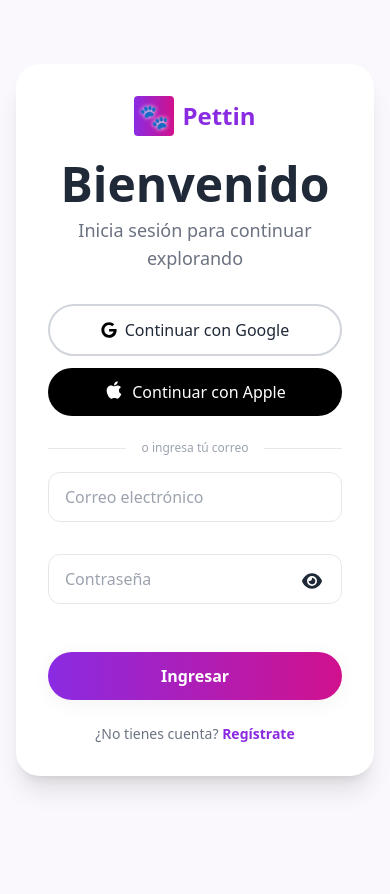
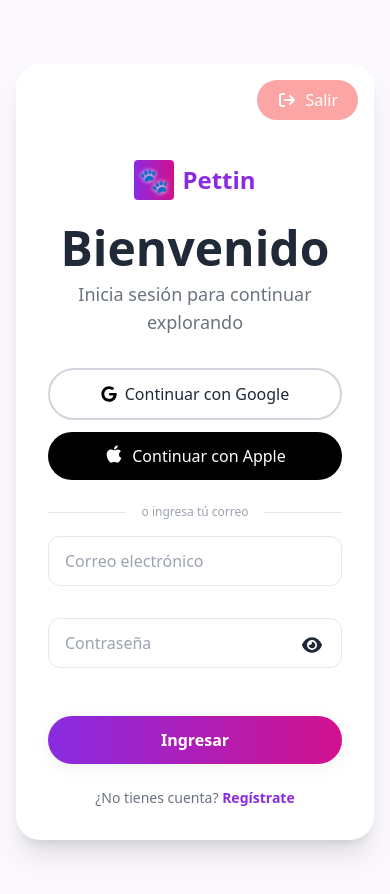
Before and after one commit to LeandroPazKarol/FrotendPetin, a React (Vite) app: page /login in a window 390 px wide. Shown: the top 894 px of the page. Before the commit the page ends 844 px from the top, so only its background shows below. Built offline with nearby package versions, Linux system fonts and the light colour scheme; no server answers.

Commit message:
feat: Implementación de boton de regreso al Landing Page

```diff
--- a/src/pages/Dashboard.jsx
+++ b/src/pages/Dashboard.jsx
@@ -201,7 +201,7 @@ const Dashboard = () => {
             <div className="flex justify-between items-center mb-3">
               <h2 className="text-2xl font-bold text-yellow-500">Menu</h2>
               <button className="lg:hidden text-2xl text-white" onClick={() => setIsOpen((current) => !current)}>
-                {isOpen ? "x" : "menu"}
+                {isOpen ? "x" : "☰"}
               </button>
             </div>
             <nav className={`${isOpen ? "flex" : "hidden"} lg:flex flex-col gap-3`}>
@@ -210,7 +210,7 @@ const Dashboard = () => {
               <a href="#pets" onClick={(event) => handleScroll(event, "pets")} className="text-white hover:text-purple-700 hover:bg-purple-50 px-4 py-2.5 rounded-2xl font-medium transition-all">Mascotas</a>
               <a href="#matches" onClick={(event) => handleScroll(event, "matches")} className="text-white hover:text-purple-700 hover:bg-purple-50 px-4 py-2.5 rounded-2xl font-medium transition-all">Matches</a>
               <a href="#gallery" onClick={(event) => handleScroll(event, "gallery")} className="text-white hover:text-purple-700 hover:bg-purple-50 px-4 py-2.5 rounded-2xl font-medium transition-all">Galeria</a>
-              <button onClick={handleLogout} className="text-left text-red-100 hover:text-red-700 hover:bg-red-50 px-4 py-2.5 rounded-2xl font-bold transition-all">
+              <button onClick={handleLogout} className="text-left text-white hover:bg-red-400 px-4 py-2.5 rounded-2xl font-bold transition-all">
                 Cerrar Sesion
               </button>
             </nav>
@@ -223,7 +223,7 @@ const Dashboard = () => {
               </div>
             )}
 
-            <section id="stats" className="grid grid-cols-2 xl:grid-cols-4 gap-6">
+            <section id="stats" className="grid grid-cols-2 xl:grid-cols-4 gap-2">
               {[
                 ["Mascotas registradas", stats.pets, faPaw, "text-purple-600", "bg-purple-100"],
                 ["Usuarios activos", stats.users, faUsers, "text-pink-600", "bg-pink-100"],
@@ -330,7 +330,7 @@ const Dashboard = () => {
               )}
 
               {editingUser && (
-                <form onSubmit={handleUpdateUser} className="mt-6 grid grid-cols-1 md:grid-cols-4 gap-3 bg-slate-50 rounded-2xl p-5">
+                <form onSubmit={handleUpdateUser} className="mt-6 grid grid-cols-1 md:grid-cols-2 xl:grid-cols-4 gap-3 bg-slate-50 rounded-2xl p-5">
                   <input value={editingUser.name} onChange={(event) => setEditingUser((current) => ({ ...current, name: event.target.value }))} className="px-4 py-2 border border-gray-200 rounded-xl" placeholder="Nombre" />
                   <input type="email" value={editingUser.email} onChange={(event) => setEditingUser((current) => ({ ...current, email: event.target.value }))} className="px-4 py-2 border border-gray-200 rounded-xl" placeholder="Correo" />
                   <select value={editingUser.role} onChange={(event) => setEditingUser((current) => ({ ...current, role: event.target.value }))} className="px-4 py-2 border border-gray-200 rounded-xl">
--- a/src/pages/Landing.jsx
+++ b/src/pages/Landing.jsx
@@ -81,7 +81,7 @@ const Landing = () => {
     <div className="min-h-screen overflow-x-hidden bg-[linear-gradient(180deg,#ffffff_0%,#fbf8ff_28%,#efe4ff_54%,#c08cff_78%,#8A2BE2_100%)] text-gray-900">
       <header className="mx-auto flex w-full max-w-7xl items-center justify-between px-4 py-5 sm:px-6 lg:px-8">
         <Link to="/" className="flex min-w-0 items-center gap-3 rounded-2xl focus:outline-none focus-visible:ring-2 focus-visible:ring-brand-purple focus-visible:ring-offset-2">
-          <span className="flex h-11 w-11 shrink-0 items-center justify-center rounded-full bg-gradient-brand text-2xl text-white shadow-soft">
+          <span className="flex h-11 w-11 shrink-0 items-center justify-center rounded-full bg-gradient-brand text-2xl text-white shadow-soft [text-shadow:0_0_4px_#fff]">
             🐾
           </span>
           <span className="min-w-0">
--- a/src/pages/Login.jsx
+++ b/src/pages/Login.jsx
@@ -2,6 +2,7 @@ import { useState } from 'react';
 import { Link } from 'react-router-dom';
 import axios from 'axios';
 import { FontAwesomeIcon } from "@fortawesome/react-fontawesome";
+import { faArrowRightFromBracket } from "@fortawesome/free-solid-svg-icons";
 import { faApple } from "@fortawesome/free-brands-svg-icons";
 import { faGoogle } from "@fortawesome/free-brands-svg-icons";
 import { faEye, faEyeSlash } from "@fortawesome/free-solid-svg-icons"
@@ -95,6 +96,17 @@ const Login = () => {
 
 
       <div className="w-full md:w-1/2 p-8 md:p-12 flex flex-col justify-center">
+        <div className="relative w-full h-16">
+          <Link to="/landing" className="absolute -right-4 -top-4 flex items-center text-white hover:font-bold bg-red-300 hover:bg-red-500 rounded-full">
+            <a className="p-2 flex items-center gap-2 px-5">
+              <FontAwesomeIcon
+                icon={faArrowRightFromBracket}
+                className="cursor-pointer hover:opacity-90"
+              />
+              <p>Salir</p>
+            </a>
+          </Link>
+        </div>
         <div className="flex justify-center md:justify-start items-center gap-2 mb-6">
           <div className="w-10 h-10 rounded bg-gradient-brand flex items-center justify-center text-white font-bold">
             <span className="[text-shadow:0_0_4px_#fff] text-2xl">🐾</span>
--- a/src/pages/Registro.jsx
+++ b/src/pages/Registro.jsx
@@ -1,6 +1,7 @@
 import { useState } from 'react';
 import { Link } from 'react-router-dom';
 import { FontAwesomeIcon } from "@fortawesome/react-fontawesome";
+import { faArrowRightFromBracket } from "@fortawesome/free-solid-svg-icons";
 import { faApple } from "@fortawesome/free-brands-svg-icons";
 import { faGoogle } from "@fortawesome/free-brands-svg-icons";
 import { faEye, faEyeSlash } from "@fortawesome/free-solid-svg-icons"
@@ -92,6 +93,19 @@ const Registro = () => {
       </div>
 
       <div className="w-full md:w-2/3 p-8 md:p-12 flex flex-col justify-center">
+
+        <div className="relative w-full h-16">
+          <Link to="/landing" className="absolute -right-4 -top-4 flex items-center text-white hover:font-bold bg-red-300 hover:bg-red-500 rounded-full">
+            <a className="p-2 flex items-center gap-2 px-5">
+              <FontAwesomeIcon
+                icon={faArrowRightFromBracket}
+                className="cursor-pointer hover:opacity-90"
+              />
+              <p>Salir</p>
+            </a>
+          </Link>
+        </div>
+
         <div className="flex justify-center md:justify-start items-center gap-2 mb-4 mt-5">
           <div className="w-10 h-10 rounded bg-gradient-brand flex items-center justify-center text-white font-bold">
             <span className="[text-shadow:0_0_4px_#fff] text-2xl">🐾</span>
@@ -177,7 +191,7 @@ const Registro = () => {
                 placeholder="Ingresa el código (ej. 123456)"
                 value={otpCode}
                 onChange={(e) => setOtpCode(e.target.value)}
-                className="w-full text-center text-2xl tracking-[0.5em] py-3 border border-gray-300 rounded-xl focus:outline-none focus:border-brand-purple"
+                className="text-center text-xl py-3 border border-gray-300 rounded-xl focus:outline-none focus:border-brand-purple"
                 maxLength={6}
                 required
               />
```
